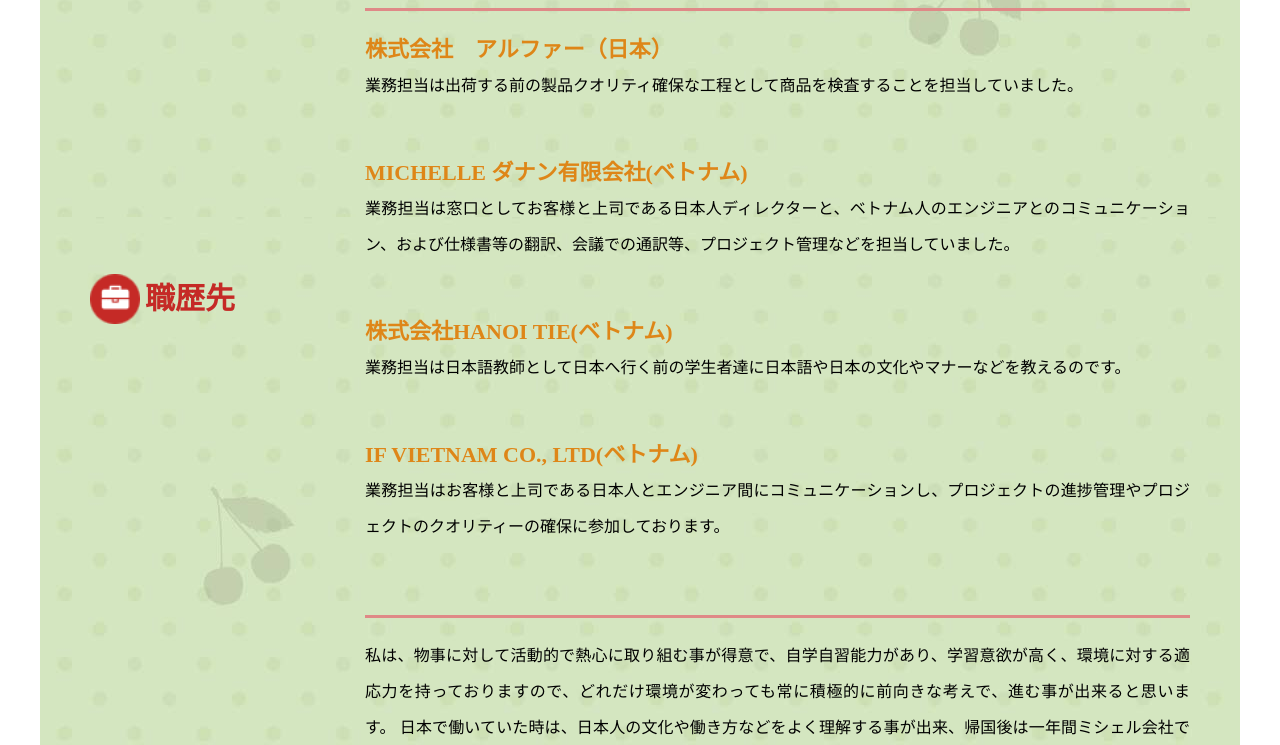
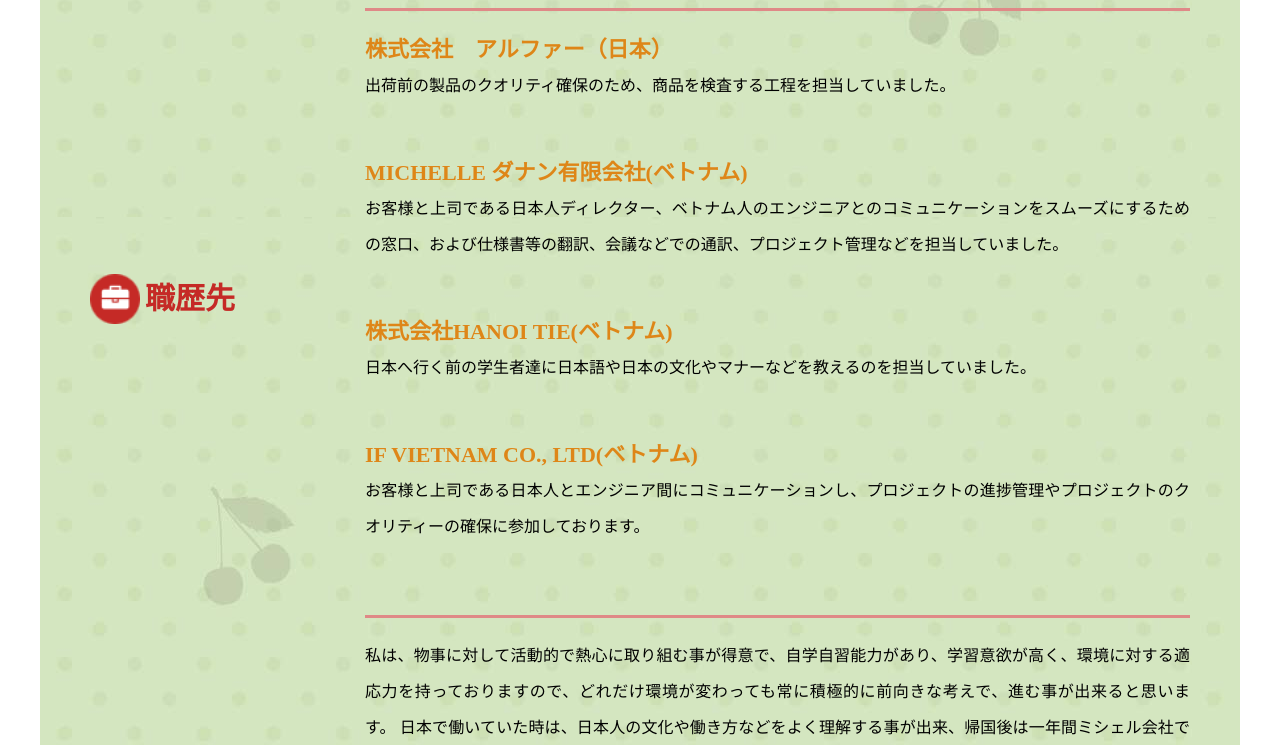
Before and after one commit to lanhYasha/Lanh-Nguyen-profile, a plain HTML site: page index.html in a window 1280 px wide. Shown: the part 650-1395 px from the top of the page. Drawn offline with Linux system fonts and the light colour scheme.

Commit message:
update html

```diff
--- a/index.html
+++ b/index.html
@@ -83,19 +83,19 @@
 				<ul class="content_text_list_specil">
 					<li class="content_text_item">
 						<h5>株式会社　アルファー（日本）</h5>
-						<p>業務担当は出荷する前の製品クオリティ確保な工程として商品を検査することを担当していました。 </p>
+						<p>出荷前の製品のクオリティ確保のため、商品を検査する工程を担当していました。</p>
 					</li>
 					<li class="content_text_item">
 						<h5>Michelle ダナン有限会社(ベトナム)</h5>
-						<p>業務担当は窓口としてお客様と上司である日本人ディレクターと、ベトナム人のエンジニアとのコミュニケーション、および仕様書等の翻訳、会議での通訳等、プロジェクト管理などを担当していました。</p>
+						<p>お客様と上司である日本人ディレクター、ベトナム人のエンジニアとのコミュニケーションをスムーズにするための窓口、および仕様書等の翻訳、会議などでの通訳、プロジェクト管理などを担当していました。</p>
 					</li>
 					<li class="content_text_item">
 						<h5>株式会社HANOI TIE(ベトナム)</h5>
-						<p>業務担当は日本語教師として日本へ行く前の学生者達に日本語や日本の文化やマナーなどを教えるのです。 </p>
+						<p>日本へ行く前の学生者達に日本語や日本の文化やマナーなどを教えるのを担当していました。 </p>
 					</li>
 					<li class="content_text_item">
 						<h5>IF Vietnam Co., Ltd(ベトナム)</h5>
-						<p>業務担当はお客様と上司である日本人とエンジニア間にコミュニケーションし、プロジェクトの進捗管理やプロジェクトのクオリティーの確保に参加しております。 </p>
+						<p>お客様と上司である日本人とエンジニア間にコミュニケーションし、プロジェクトの進捗管理やプロジェクトのクオリティーの確保に参加しております。 </p>
 					</li>
 				</ul>
 			</div>
```
